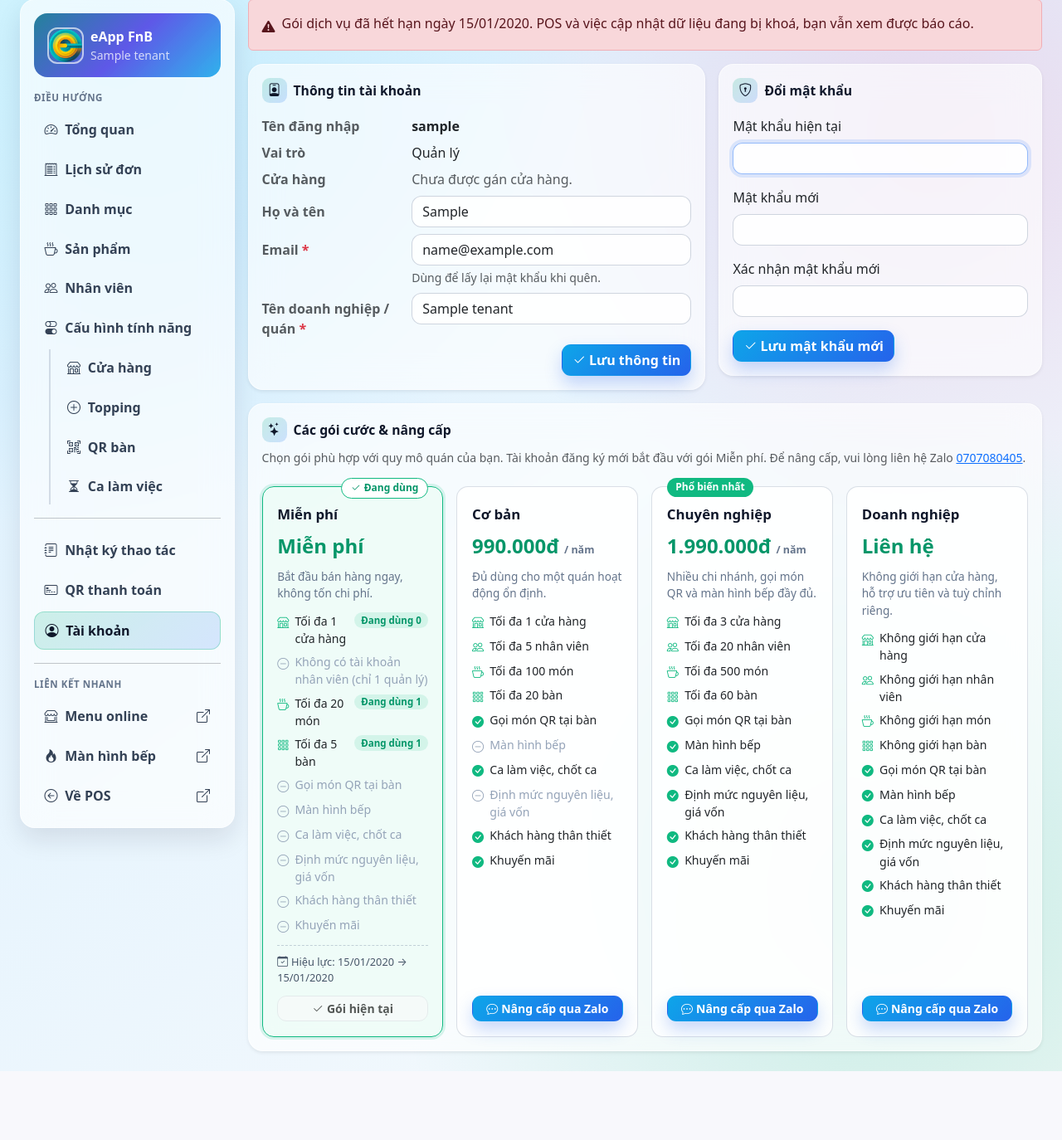
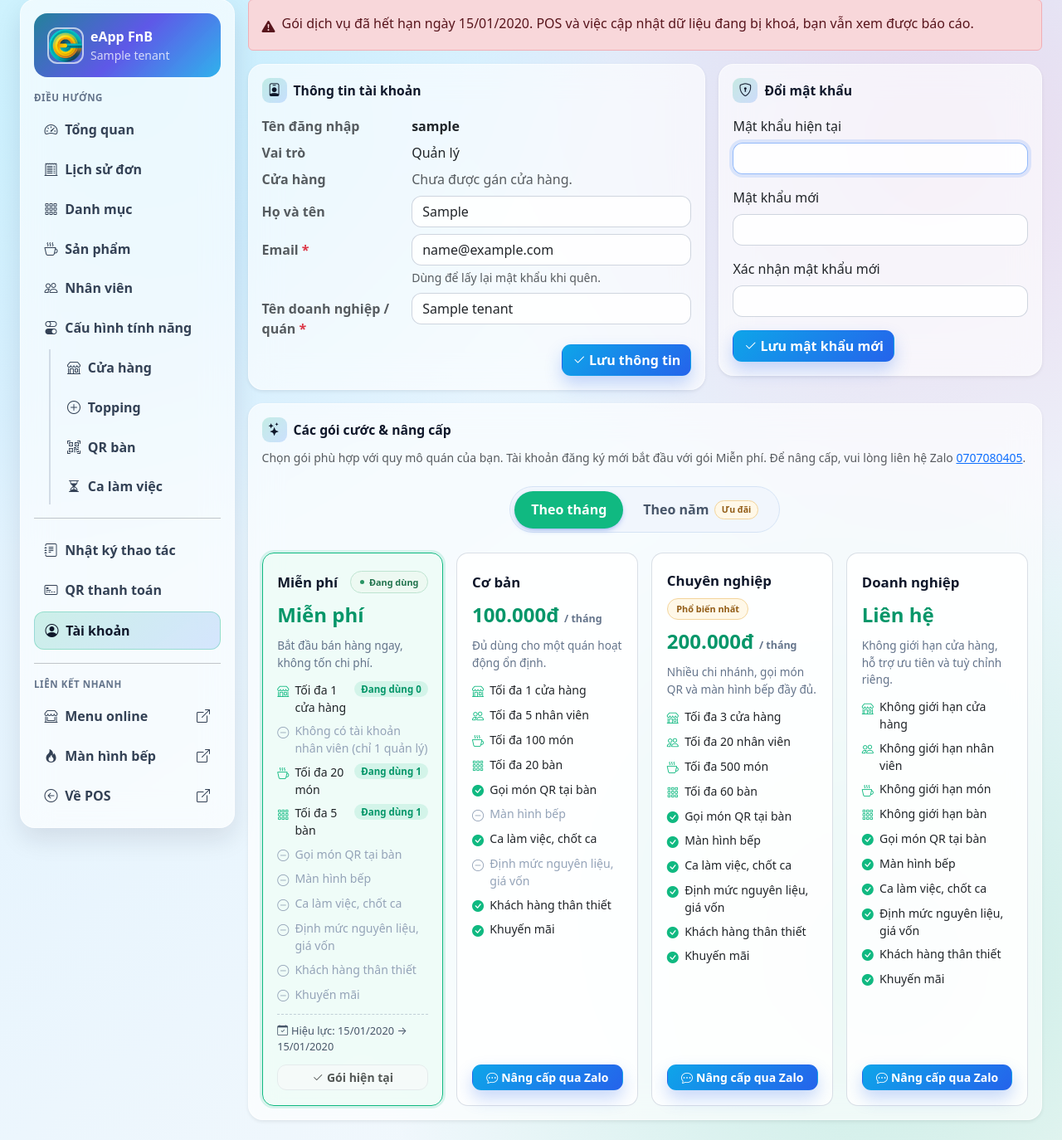
Before and after one commit to anhkhoa134/eapp-fnb, a Django app: page /quanly/account/ in a window 1280 px wide. Shown: the part 84-1458 px from the top of the page at 83% size. Before the commit the page ends 1375 px from the top, so only its background shows below. Run offline with Django 5.2, Linux system fonts and the light colour scheme; a user stored in the database is signed in; data comes from the database, SQL or seed files in the repository; tables that the repository leaves empty hold one stand-in row (values such as "Sample post"); data that the repository does not hold is empty; some libraries are stand-ins or nearby versions.

Commit message:
Add configurable monthly pricing and annual savings badges

```diff
--- a/App_Tenant/admin.py
+++ b/App_Tenant/admin.py
@@ -207,6 +207,7 @@ class TenantAdmin(admin.ModelAdmin):
 class SubscriptionPlanAdmin(admin.ModelAdmin):
     list_display = (
         'name',
+        'price_monthly',
         'price_yearly',
         'is_contact_price',
         'max_stores',
@@ -220,7 +221,7 @@ class SubscriptionPlanAdmin(admin.ModelAdmin):
     search_fields = ('name', 'slug')
     readonly_fields = ('slug',)
     fieldsets = (
-        (None, {'fields': ('name', 'slug', 'price_yearly', 'is_contact_price', 'tagline', 'highlight', 'sort_order', 'is_default')}),
+        (None, {'fields': ('name', 'slug', 'price_monthly', 'price_yearly', 'is_contact_price', 'tagline', 'highlight', 'sort_order', 'is_default')}),
         (
             'Giới hạn',
             {
--- a/App_Tenant/models.py
+++ b/App_Tenant/models.py
@@ -51,6 +51,7 @@ class SubscriptionPlan(TimeStampedModel):
 
     name = models.CharField('Tên gói', max_length=100)
     slug = models.SlugField(max_length=120, unique=True)
+    price_monthly = models.DecimalField('Giá / tháng', max_digits=12, decimal_places=0, default=0, validators=[MinValueValidator(0)])
     price_yearly = models.DecimalField('Giá / năm', max_digits=12, decimal_places=0, default=0)
     is_contact_price = models.BooleanField(
         'Giá liên hệ',
@@ -102,7 +103,14 @@ class SubscriptionPlan(TimeStampedModel):
 
     @property
     def is_free(self) -> bool:
-        return not self.is_contact_price and not self.price_yearly
+        return not self.is_contact_price and not self.price_yearly and not self.price_monthly
+
+    @property
+    def yearly_savings_percent(self):
+        monthly_total = self.price_monthly * 12
+        if self.is_contact_price or not 0 < self.price_yearly < monthly_total:
+            return 0
+        return round((monthly_total - self.price_yearly) * 100 / monthly_total)
 
     def save(self, *args, **kwargs):
         if not self.slug:
--- /dev/null
+++ b/static/css/pricing-period.css
@@ -0,0 +1,18 @@
+/* Shared pricing controls and badges, scoped to the pricing section. */
+[data-billing-period] .billing-period-switch { display:flex; justify-content:center; margin:0 0 1.5rem; }
+[data-billing-period] .billing-period-options { display:inline-flex; gap:.25rem; padding:.3rem; border:1px solid #d5e3f5; border-radius:999px; background:#f1f6fd; max-width:100%; }
+[data-billing-period] .billing-period-button { display:inline-flex; align-items:center; justify-content:center; gap:.4rem; border:0; border-radius:999px; padding:.65rem 1.25rem; background:transparent; color:#475569; font:inherit; font-weight:600; white-space:nowrap; cursor:pointer; }
+[data-billing-period] .billing-period-button:hover { background:#e5eefb; }
+[data-billing-period] .billing-period-button[aria-pressed="true"] { background:var(--primary-color,var(--brand-primary,#1d4ed8)); color:#fff; box-shadow:0 3px 10px -5px #1d4ed8; }
+[data-billing-period] .billing-period-button:focus-visible { outline:2px solid #2563eb; outline-offset:3px; }
+[data-billing-period] .billing-yearly-promo { padding:.2rem .5rem; border:1px solid #f3d49a; border-radius:999px; background:#fff8e8; color:#925c16; font-size:.66rem; font-weight:600; line-height:1.35; }
+[data-billing-period] .billing-period-button[aria-pressed="true"] .billing-yearly-promo { background:#ffffff26; border-color:#ffffff4d; color:#fff; }
+[data-billing-period]:not(:has([data-billing-savings])) .billing-yearly-promo { display:none; }
+[data-billing-period] .billing-plan-heading { display:flex; align-items:center; justify-content:space-between; flex-wrap:wrap; gap:.5rem; min-height:1.75rem; }
+[data-billing-period] .billing-plan-badge { display:inline-flex; align-items:center; gap:.35rem; flex-shrink:0; padding:.3rem .65rem; border:1px solid #f3d49a; border-radius:999px; background:#fff8e8; color:#925c16; font-size:.68rem; font-weight:600; line-height:1.4; white-space:nowrap; }
+[data-billing-period] .billing-plan-badge--current { border-color:#bde3d0; background:#edf9f2; color:#21734d; }
+[data-billing-period] .billing-plan-badge--current::before { content:""; width:.35rem; height:.35rem; border-radius:50%; background:#2b9565; }
+[data-billing-period] .billing-yearly-savings { display:inline-flex; align-items:center; align-self:flex-start; gap:.35rem; max-width:100%; padding:.35rem .65rem; border:1px solid #c5e7d9; border-radius:999px; background:#f0faf5; color:#237251; font-size:.72rem; font-weight:600; line-height:1.45; }
+[data-billing-period] .billing-price-suffix { white-space:nowrap; }
+[data-billing-period="month"] [data-billing-visible="year"], [data-billing-period="year"] [data-billing-visible="month"] { display:none !important; }
+@media(max-width:575.98px) { [data-billing-period] .billing-period-button { padding:.6rem .75rem; font-size:.85rem; } }
--- /dev/null
+++ b/static/js/pricing-period.js
@@ -0,0 +1,14 @@
+(() => {
+    if (window.eappBillingPeriodsInitialized) return;
+    window.eappBillingPeriodsInitialized = true;
+    document.addEventListener('click', (event) => {
+        const button = event.target.closest('[data-billing-period-button]');
+        if (!button) return;
+        const pricing = button.closest('[data-billing-period]');
+        if (!pricing) return;
+        pricing.dataset.billingPeriod = button.dataset.billingPeriodButton;
+        pricing.querySelectorAll('[data-billing-period-button]').forEach((item) => {
+            item.setAttribute('aria-pressed', String(item === button));
+        });
+    });
+})();
--- a/templates/App_Quanly/account.html
+++ b/templates/App_Quanly/account.html
@@ -212,7 +212,7 @@
     }
 </style>
 {% if plans %}
-<div class="card border-0 shadow-sm mt-3" id="goi-cuoc">
+<div class="card border-0 shadow-sm mt-3" id="goi-cuoc" data-billing-period="month">
     <div class="card-body">
         <h2 class="admin-card-title h5 mb-2">
             <i class="bi bi-stars"></i>
@@ -223,24 +223,31 @@
             Để nâng cấp, vui lòng liên hệ Zalo
             <a href="https://zalo.me/{{ contact_zalo }}" target="_blank" rel="noopener noreferrer">{{ contact_zalo }}</a>.
         </p>
+        {% include 'includes/_pricing_period.html' %}
         <div class="acct-plans-grid">
             {% for plan in plans %}
             <div class="acct-plan-card{% if current_plan and current_plan.pk == plan.pk %} is-current{% endif %}">
-                {% if current_plan and current_plan.pk == plan.pk %}
-                <span class="acct-plan-current-tag"><i class="bi bi-check2 me-1"></i>Đang dùng</span>
-                {% elif plan.highlight %}
-                <span class="acct-plan-badge">{{ plan.highlight }}</span>
-                {% endif %}
-                <p class="acct-plan-name">{{ plan.name }}</p>
+                <div class="billing-plan-heading">
+                    <p class="acct-plan-name">{{ plan.name }}</p>
+                    {% if current_plan and current_plan.pk == plan.pk %}
+                    <span class="billing-plan-badge billing-plan-badge--current">Đang dùng</span>
+                    {% elif plan.highlight %}
+                    <span class="billing-plan-badge">{{ plan.highlight }}</span>
+                    {% endif %}
+                </div>
                 <div class="acct-plan-price">
                     {% if plan.is_contact_price %}
                     Liên hệ
-                    {% elif plan.is_free %}
-                    Miễn phí
                     {% else %}
-                    {{ plan.price_yearly|thousand_sep }}đ <small>/ năm</small>
+                    <div data-billing-visible="month">{% if plan.price_monthly == 0 %}Miễn phí{% else %}{{ plan.price_monthly|thousand_sep }}đ <small class="billing-price-suffix">/ tháng</small>{% endif %}</div>
+                    <div data-billing-visible="year">{% if plan.price_yearly == 0 %}Miễn phí{% else %}{{ plan.price_yearly|thousand_sep }}đ <small class="billing-price-suffix">/ năm</small>{% endif %}</div>
                     {% endif %}
                 </div>
+                {% if plan.yearly_savings_percent %}
+                <div class="billing-yearly-savings" data-billing-visible="year" data-billing-savings>
+                    <i class="bi bi-percent" aria-hidden="true"></i>Tiết kiệm ≈ {{ plan.yearly_savings_percent }}% so với trả tháng
+                </div>
+                {% endif %}
                 <div class="acct-plan-tagline">{{ plan.tagline }}</div>
                 <ul class="acct-plan-features">
                     <li>
--- /dev/null
+++ b/templates/includes/_pricing_period.html
@@ -0,0 +1,9 @@
+{% load static %}
+<link rel="stylesheet" href="{% static 'css/pricing-period.css' %}?v=20261103-1">
+<div class="billing-period-switch">
+    <div class="billing-period-options" role="group" aria-label="Hiển thị giá theo">
+        <button type="button" class="billing-period-button" data-billing-period-button="month" aria-pressed="true">Theo tháng</button>
+        <button type="button" class="billing-period-button" data-billing-period-button="year" aria-pressed="false">Theo năm <span class="billing-yearly-promo">Ưu đãi</span></button>
+    </div>
+</div>
+<script src="{% static 'js/pricing-period.js' %}?v=20261103-1" defer></script>
```
Also changed, not shown: App_Tenant/test_pricing_periods.py (added, +29 -0 lines), App_Tenant/migrations/0022_subscriptionplan_price_monthly.py (added).
